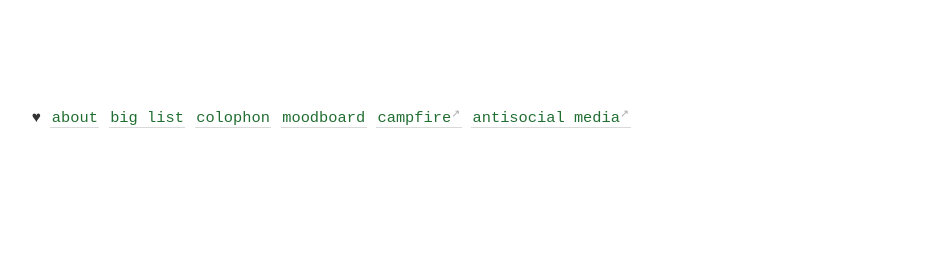
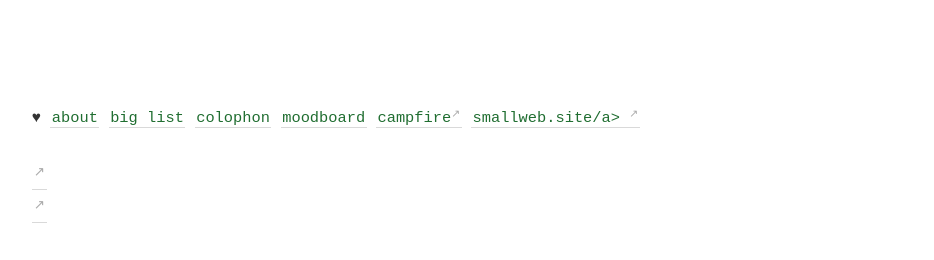
Before and after one commit to geminiworms/talyssagarden.github.io, a Jekyll site: the page built from _pages/index.md, in a window 1280 px wide. Shown: the part 940-1200 px from the top of the page, without its empty margins (45-979 px from the left). Built offline with Jekyll 4.4.1, drawn with Linux system fonts in a browser that asks for light colours; before the commit the page ends 1138 px from its top, so only the background shows below that.

Commit message:
Update footer.html

```diff
--- a/_includes/footer.html
+++ b/_includes/footer.html
@@ -1 +1 @@
-&hearts; <a class="internal-link" href="/about">about</a> <a class="internal-link" href="/list">big list</a> <a class="internal-link" href="/colophon">colophon</a> <a class="internal-link" href="/moodboard/">moodboard</a> <a href="https://theruminant.substack.com">campfire</a> <a href="https://antisocialmedia.glitch.me/">antisocial media</a>
+&hearts; <a class="internal-link" href="/about">about</a> <a class="internal-link" href="/list">big list</a> <a class="internal-link" href="/colophon">colophon</a> <a class="internal-link" href="/moodboard/">moodboard</a> <a href="https://theruminant.substack.com">campfire</a> <a href="https://smallweb.site">smallweb.site/a>
```
